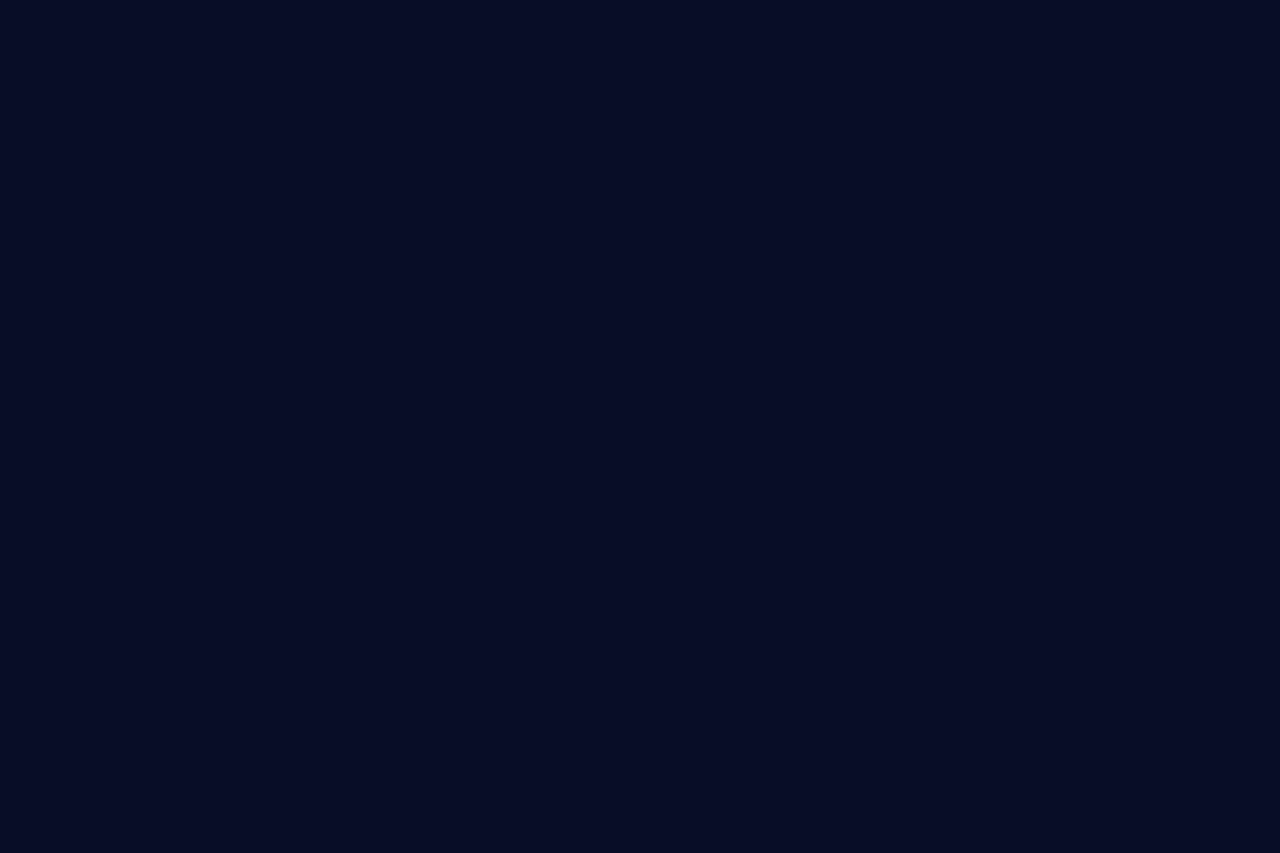
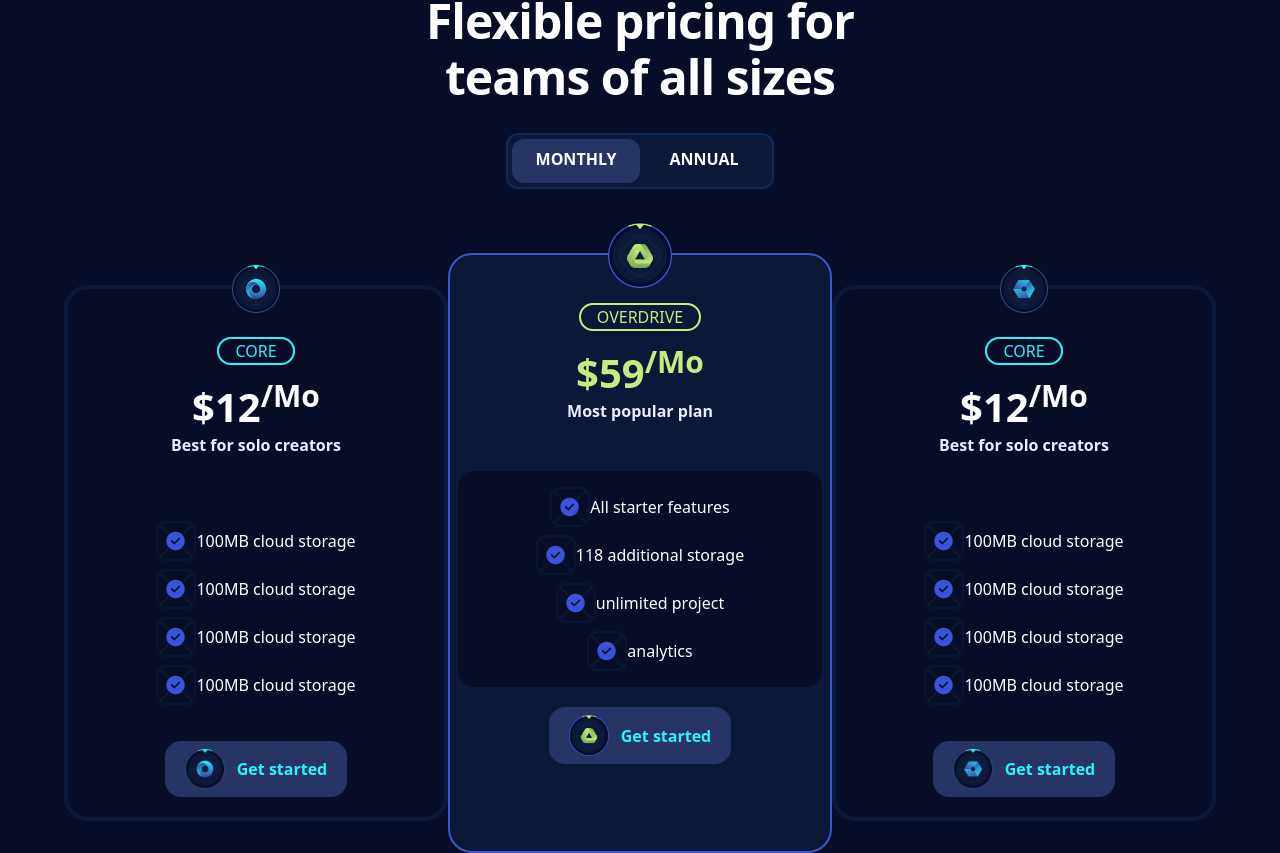
Before and after one commit to issamkebdani780/Xora-editor, a React (Vite) app: page / in a window 1280 px wide. Shown: the part 1300-2153 px from the top of the page. Before the commit the page ends 1299 px from the top, so only its background shows below. Built offline with nearby package versions, Linux system fonts and the light colour scheme.

Commit message:
add pricing section

```diff
--- a/src/App.jsx
+++ b/src/App.jsx
@@ -2,6 +2,7 @@
 import Features from "./section/Features";
 import Header from "./section/Header";
 import Hero from "./section/Hero";
+import Pricing from "./section/Pricing";
 
 function App() {
   return (
@@ -9,6 +10,7 @@ function App() {
       <Header/>
       <Hero/>
       <Features/>
+      <Pricing/>
     </main>
   )
 }
--- a/src/component/button.jsx
+++ b/src/component/button.jsx
@@ -4,7 +4,8 @@
 const Button = ({text , icon}) => {
   return (
     <button className="font-bold flex gap-3 shadow-500 bg-s5 items-center justify-center px-5 py-2 rounded-2xl text-p1 hover:text-white">
-        <img src={icon} alt="" />{text}
+        <img src={icon} alt="icon" className="w-10" />
+        {text}
     </button>
   )
 }
--- a/src/section/Features.jsx
+++ b/src/section/Features.jsx
@@ -8,7 +8,7 @@ import feature2 from "../../public/images/feature-2.png";
 
 const Features = () => {
   return (
-    <section className="padding-x mb-20">
+    <section id="features" className="padding-x mb-20">
       <div className="rounded-t-3xl border-t-2 border-x-2 border-t-s3 border-x-s3">
         <div className="flex flex-col lg:flex-row ">
           <Featur
--- a/src/section/Header.jsx
+++ b/src/section/Header.jsx
@@ -3,42 +3,55 @@ import xora from "../../public/images/xora.svg";
 import close from "../../public/images/close.svg";
 import magic from "../../public/images/magic.svg";
 
-import { useState } from "react";
+import { useEffect, useState } from "react";
 
 import Links from "../component/links";
 const Header = () => {
   const [isOpen, setIsopen] = useState(true);
 
+  useEffect(() => {
+    if (isOpen == false) {
+      document.getElementById("links").classList.add("hidden");
+    } else {
+      document.getElementById("links").classList.remove("hidden");
+    }
+  }, [isOpen]);
+
+  window.onresize = function () {
+    if (window.innerWidth > 1024) {
+      setIsopen(true);
+    } else {
+      setIsopen(false);
+    }
+  };
+
   return (
-    <header id="header" className="z-50 py-5 fixed top-0 left-0 w-full  ">
-        <div className="w-full flex justify-between items-center lg:hidden padding-b padding-x">
+    <header id="header" className=" z-50 py-3 fixed top-0 left-0 w-full">
+      <div className=" w-full flex justify-between items-center  lg:hidden padding-b padding-x">
         <img src={xora} alt="logo" width={115} height={55} className="z-50" />
         <div className="w-10 h-10 border-2 z-50 flex items-center justify-center rounded-full border-s4/25">
           <img
             src={isOpen ? close : magic}
             alt="toggleButton"
             className="cursor-pointer"
-                    onClick={
-                        () => { setIsopen(!isOpen);}
-                    }
+            onClick={() => {
+              setIsopen(!isOpen);
+            }}
           />
         </div>
       </div>
-        {isOpen ? (
       <ul
-            className="max-lg:bg-s2  padding-x flex lg:justify-between justify-center items-center gap-10 w-full max-lg:absolute max-lg:top-0 max-lg:left-0 max-lg:flex-col max-lg:items-start max-lg:h-screen"
+        id="links"
+        className="max-lg:bg-s2 padding-x flex lg:justify-between justify-center items-center gap-10 w-full max-lg:absolute max-lg:top-0 max-lg:left-0 max-lg:flex-col max-lg:items-start max-lg:h-screen"
       >
         <Links l="#features" text="FEATURES" />
         <div className="bg-cyan-700 w-1.5 h-1.5 rounded-full max-lg:hidden"></div>
-                <Links l="#PRICING" text="PRICING" />
+        <Links l="#pricing" text="PRICING" />
         <img src={xora} alt="logo" className="max-lg:hidden" />
         <Links l="#FAQ" text="FAQ" />
         <div className="bg-cyan-700 w-1.5 h-1.5 rounded-full max-lg:hidden"></div>
         <Links l="#DOWNOALD" text="DOWNOALD" />
       </ul>
-        ) : (
-            ""
-        )}
     </header>
   );
 };
--- /dev/null
+++ b/src/section/Pricing.jsx
@@ -0,0 +1,204 @@
+import Button from "../component/button";
+
+function Pricing() {
+    function handlePosition() {
+        if (document.getElementById("slider").classList.contains("left-1")) {
+            document.getElementById("slider").classList.remove("left-1");
+            document.getElementById("slider").classList.add("right-1");
+        } else {
+            document.getElementById("slider").classList.remove("right-1");
+            document.getElementById("slider").classList.add("left-1");
+        }
+    }
+    return (
+      <section id="pricing" className=" padding-x">
+        <div className="flex flex-col items-center mb-16">
+          <h1 className="h3 text-center pb-7 max-lg:max-w-96 max-w-lg">
+            Flexible pricing for teams of all sizes
+          </h1>
+          <div className="border-2 border-s4/25 text-center rounded-xl flex items-center justify-center p-1 bg-s2 relative">
+            <div
+              id="slider"
+              className=" absolute rounded-xl  w-32 h-11 bg-s5 top-1 left-1"
+            ></div>
+            <div
+              className="py-2 px-5 w-32 h-11 z-10 font-bold cursor-pointer"
+              onClick={() => {
+                handlePosition();
+              }}
+            >
+              MONTHLY
+            </div>
+            <div
+              className="py-2 px-5 w-32 h-11 z-10 font-bold cursor-pointer"
+              onClick={() => {
+                handlePosition();
+              }}
+            >
+              ANNUAL
+            </div>
+          </div>
+        </div>
+        <div className="flex justify-center items-center max-lg:flex-col max-lg:gap-10">
+          <div className="flex flex-col items-center w-full lg:w-1/3 bg-s1 pt-12 pb-5 px-2 relative rounded-3xl border-4 border-s2">
+            <img
+              src="../../public/images/plan-1.png"
+              alt="icon"
+              className="w-12 absolute -top-6"
+            />
+            <p className="border-2 px-4 rounded-full text-p1 border-p1 mb-4">
+              CORE
+            </p>
+            <h4 className="h4">
+              $12<sup>/Mo</sup>
+            </h4>
+            <p className="text-p4 font-bold mb-12">Best for solo creators</p>
+            <ul className="bg-s1 w-full rounded-2xl p-4 flex flex-col gap-2 mb-5 items-center">
+              <li className="flex items-center">
+                <img
+                  src="../../public/images/check.png"
+                  alt="icon"
+                  className="w-10 "
+                />
+                100MB cloud storage
+              </li>
+              <li className="flex items-center">
+                <img
+                  src="../../public/images/check.png"
+                  alt="icon"
+                  className="w-10 "
+                />
+                100MB cloud storage
+              </li>
+              <li className="flex items-center">
+                <img
+                  src="../../public/images/check.png"
+                  alt="icon"
+                  className="w-10 "
+                />
+                100MB cloud storage
+              </li>
+              <li className="flex items-center">
+                <img
+                  src="../../public/images/check.png"
+                  alt="icon"
+                  className="w-10 "
+                />
+                100MB cloud storage
+              </li>
+            </ul>
+            <Button
+              text="Get started"
+              icon="../../public/images/plan-1.png"
+            ></Button>
+          </div>
+          <div className="flex flex-col items-center w-full lg:w-1/3 bg-s2 pt-12 px-2 relative rounded-3xl border-2 border-p2 h-[600px]">
+            <img
+              src="../../public/images/plan-2.png"
+              alt="icon"
+              className="w-16 absolute -top-8"
+            />
+            <p className="border-2 px-4 rounded-full text-p3 border-p3 mb-4">
+              OVERDRIVE
+            </p>
+            <h4 className="h4 text-p3">
+              $59<sup className="text-p3">/Mo</sup>
+            </h4>
+            <p className="text-p4 font-bold mb-12">Most popular plan</p>
+            <ul className="bg-s1 w-full rounded-2xl p-4 flex flex-col  items-center  gap-2 mb-5">
+              <li className="flex items-center">
+                <img
+                  src="../../public/images/check.png"
+                  alt="icon"
+                  className="w-10 "
+                />
+                All starter features
+              </li>
+              <li className="flex items-center">
+                <img
+                  src="../../public/images/check.png"
+                  alt="icon"
+                  className="w-10 "
+                />
+                118 additional storage
+              </li>
+              <li className="flex items-center">
+                <img
+                  src="../../public/images/check.png"
+                  alt="icon"
+                  className="w-10 "
+                />
+                unlimited project
+              </li>
+              <li className="flex items-center">
+                <img
+                  src="../../public/images/check.png"
+                  alt="icon"
+                  className="w-10 "
+                />
+                analytics
+              </li>
+            </ul>
+            <Button
+              text="Get started"
+              icon="../../public/images/plan-2.png"
+            ></Button>
+          </div>
+          <div className="flex flex-col items-center w-full lg:w-1/3 bg-s1 pt-12 pb-5 px-2 relative rounded-3xl border-4 border-s2">
+            <img
+              src="../../public/images/plan-3.png"
+              alt="icon"
+              className="w-12 absolute -top-6"
+            />
+            <p className="border-2 px-4 rounded-full text-p1 border-p1 mb-4">
+              CORE
+            </p>
+            <h4 className="h4">
+              $12<sup>/Mo</sup>
+            </h4>
+            <p className="text-p4 font-bold mb-12">Best for solo creators</p>
+            <ul className="bg-s1 w-full rounded-2xl p-4 flex flex-col gap-2 mb-5 items-center">
+              <li className="flex items-center">
+                <img
+                  src="../../public/images/check.png"
+                  alt="icon"
+                  className="w-10 "
+                />
+                100MB cloud storage
+              </li>
+              <li className="flex items-center">
+                <img
+                  src="../../public/images/check.png"
+                  alt="icon"
+                  className="w-10 "
+                />
+                100MB cloud storage
+              </li>
+              <li className="flex items-center">
+                <img
+                  src="../../public/images/check.png"
+                  alt="icon"
+                  className="w-10 "
+                />
+                100MB cloud storage
+              </li>
+              <li className="flex items-center">
+                <img
+                  src="../../public/images/check.png"
+                  alt="icon"
+                  className="w-10 "
+                />
+                100MB cloud storage
+              </li>
+            </ul>
+            <Button
+              text="Get started"
+              icon="../../public/images/plan-3.png"
+            ></Button>
+          </div>
+        </div>
+      </section>
+    );
+}
+
+export default Pricing;
```
Also changed, not shown: src/component/Price.jsx (added, +9 -0 lines). Lines whose indentation alone changed are shown as unchanged.
